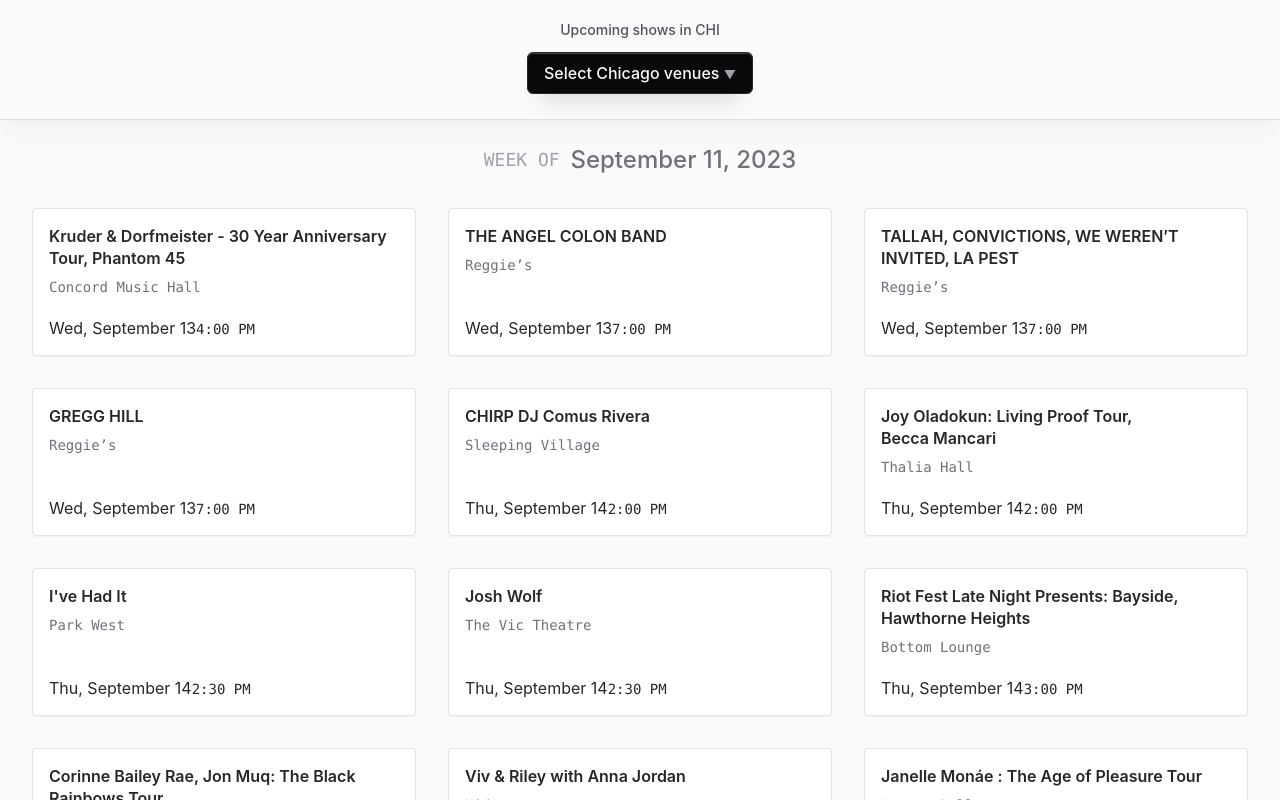
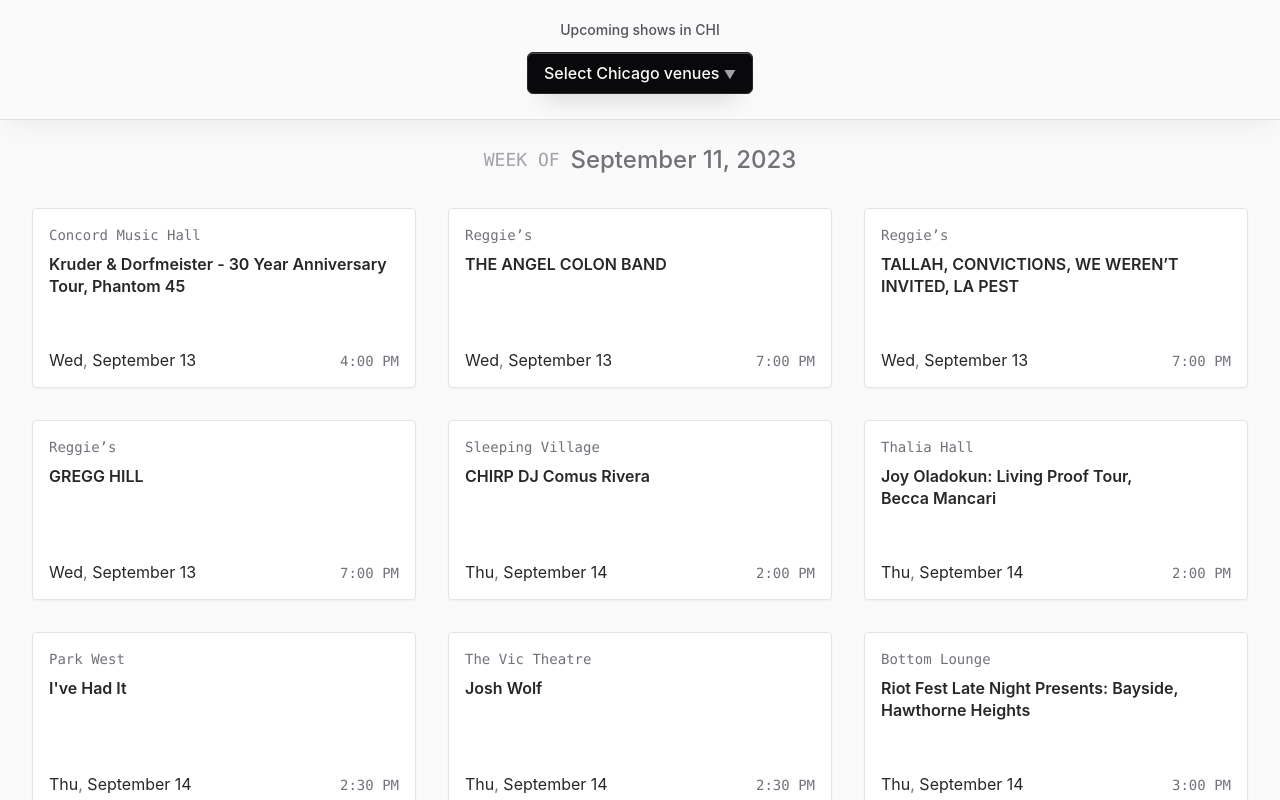
Before and after one commit to skullface/sceneland-chi, a Next.js app: page / in a window 1280 px wide. Shown: the top 800 px of the page. Built offline with nearby package versions, Linux system fonts and the light colour scheme.

Commit message:
update card layout for readability

```diff
--- a/src/components/show-card.tsx
+++ b/src/components/show-card.tsx
@@ -12,20 +12,24 @@
       <li key={i}>
         <a
           href={show.link}
-          className='group flex h-full flex-col gap-y-2 rounded border border-zinc-200 bg-white p-4 leading-snug shadow-sm transition hover:border-zinc-300 hover:shadow-black/10 focus:outline-none focus:ring focus:ring-lime-500/50 dark:border-zinc-800 dark:bg-zinc-900 dark:shadow-md hover:dark:border-zinc-700'
+          className='group flex h-full min-h-[180px] flex-col gap-y-4 rounded border border-zinc-200 bg-white p-4 leading-snug shadow-sm transition hover:border-zinc-300 hover:shadow-black/10 focus:outline-none focus:ring focus:ring-lime-500/50 dark:border-zinc-800 dark:bg-zinc-900 dark:shadow-md hover:dark:border-zinc-700'
         >
-          {show.sold_out && (
-            <span className='self-start whitespace-nowrap rounded-full border border-red-700 bg-red-600 px-2.5 py-1 text-xs font-semibold uppercase tracking-wide text-white transition [text-shadow:_0_1px_0_rgb(0_0_0_/_40%)] dark:border-red-900/75 dark:bg-red-950 dark:text-red-500 group-hover:dark:border-red-900'>
-              Sold out
-            </span>
-          )}
-          <h3 className='font-semibold text-zinc-800 dark:font-medium dark:text-zinc-300'>
-            {show.artist.join(', ')}
-          </h3>
-          <span className='font-mono text-sm'>{show.venue}</span>{' '}
+          <div className='flex flex-col gap-y-2'>
+            <h3 className='order-2 font-semibold text-zinc-800 dark:font-medium dark:text-zinc-300'>
+              {show.artist.join(', ')}
+            </h3>
+            {show.sold_out && (
+              <p className='order-3 mt-1 self-start whitespace-nowrap rounded-full border border-red-700 bg-red-600 px-2.5 py-1 text-xs font-semibold uppercase tracking-wide text-white transition [text-shadow:_0_1px_0_rgb(0_0_0_/_40%)] dark:border-red-900/75 dark:bg-red-950 dark:text-red-500 group-hover:dark:border-red-900'>
+                Sold out
+              </p>
+            )}
+            <p className='order-1 font-mono text-sm text-zinc-500'>
+              {show.venue}
+            </p>{' '}
+          </div>
           <time
-            className='mt-3 flex flex-1 items-end text-zinc-800 dark:text-zinc-300'
             dateTime={new Date(show.date).toISOString()}
+            className='mt-3 flex flex-1 items-end justify-between gap-x-2 text-zinc-500'
           >
             <span>
               <span className='text-zinc-800 dark:text-zinc-300'>
```
